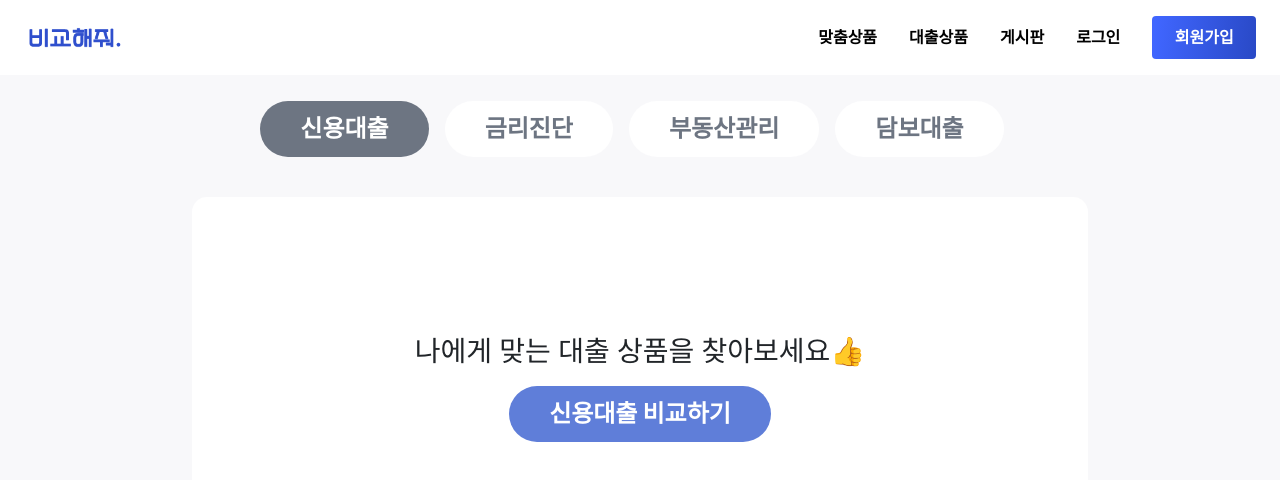
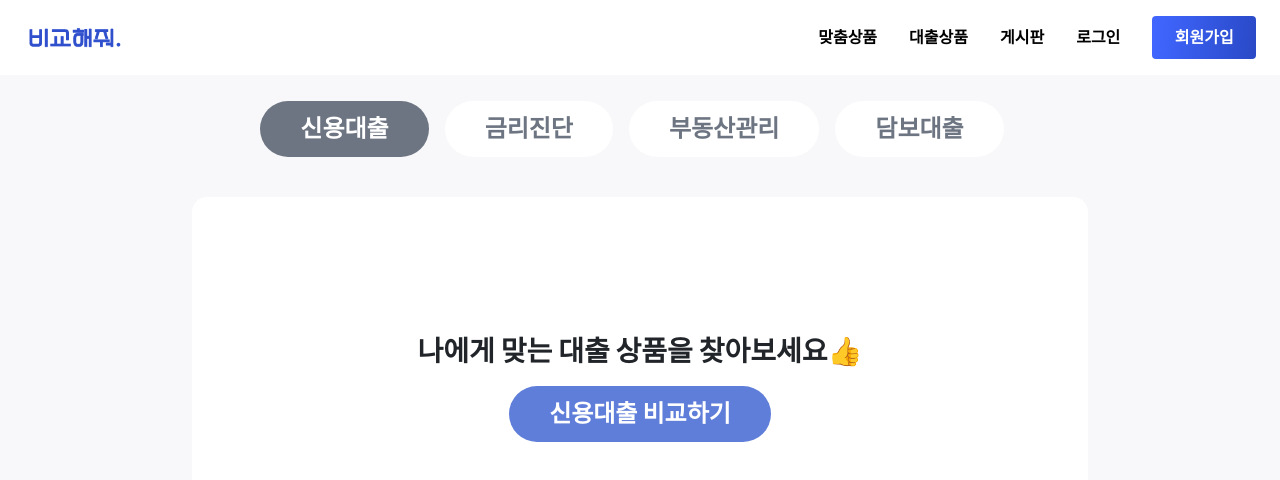
Before and after one commit to Hooddduck/BKHJ-frontend, a React (Create React App) app: page /credit in a window 1280 px wide. Shown: the top 480 px of the page. Built offline with nearby package versions, Linux system fonts and the light colour scheme.

Commit message:
맞춤상품창 수정1

```diff
--- a/src/component/bkhj/Credit.css
+++ b/src/component/bkhj/Credit.css
@@ -1,5 +1,5 @@
 .credit-section {
-  background-color: #F8F8FA;
+  background-color: #f8f8fa;
   padding: 2% 15%;
   height: calc(100vh - 20px);
   overflow-y: auto;
@@ -7,7 +7,7 @@
 
 .credit-wrapper {
   border: none;
-  background-color: #F8F8FA;
+  background-color: #f8f8fa;
   height: 90%;
   overflow: auto;
 }
@@ -35,7 +35,7 @@
   border-radius: 30px;
   cursor: pointer;
   box-sizing: border-box;
-  background-color: #6D7582;
+  background-color: #6d7582;
   color: white;
   font-weight: bold;
 }
@@ -52,11 +52,11 @@
   cursor: pointer;
   box-sizing: border-box;
   background-color: #ffffff;
-  color: #6D7582;
+  color: #6d7582;
   font-weight: bold;
 }
 
-.credit-start{
+.credit-start {
   background-color: white;
   height: 60%;
   border-radius: 15px;
@@ -72,7 +72,7 @@
   border-radius: 15px;
 }
 
-.credit-button{
+.credit-button {
   font-size: 1.5rem;
   margin-right: 1rem;
   border: none;
@@ -84,7 +84,10 @@
   border-radius: 30px;
   cursor: pointer;
   box-sizing: border-box;
-  background-color: #5F7ED9;
+  background-color: #5f7ed9;
   color: #ffffff;
   font-weight: bold;
 }
+.bold-text {
+  font-weight: bold;
+}
--- a/src/component/bkhj/Credit.jsx
+++ b/src/component/bkhj/Credit.jsx
@@ -29,7 +29,7 @@ const Credit = () => {
           </div>
           {/* 버튼창 start*/}
           <div className="bkhj-top-menu">
-          <div className="custom-btn">신용대출</div>
+            <div className="custom-btn">신용대출</div>
             <div>금리진단</div>
             <div>부동산관리</div>
             <div>담보대출</div>
@@ -38,7 +38,11 @@ const Credit = () => {
           {/* 시작하기창 start*/}
           <div className="credit-start">
             <div className="credit-top">
-              <div><strong><h3>나에게 맞는 대출 상품을 찾아보세요👍</h3></strong></div>
+              <div>
+                <h3 className="bold-text">
+                  나에게 맞는 대출 상품을 찾아보세요👍
+                </h3>
+              </div>
             </div>
             <div className="credit-bottom">
               <div className="credit-button">신용대출 비교하기</div>
```
